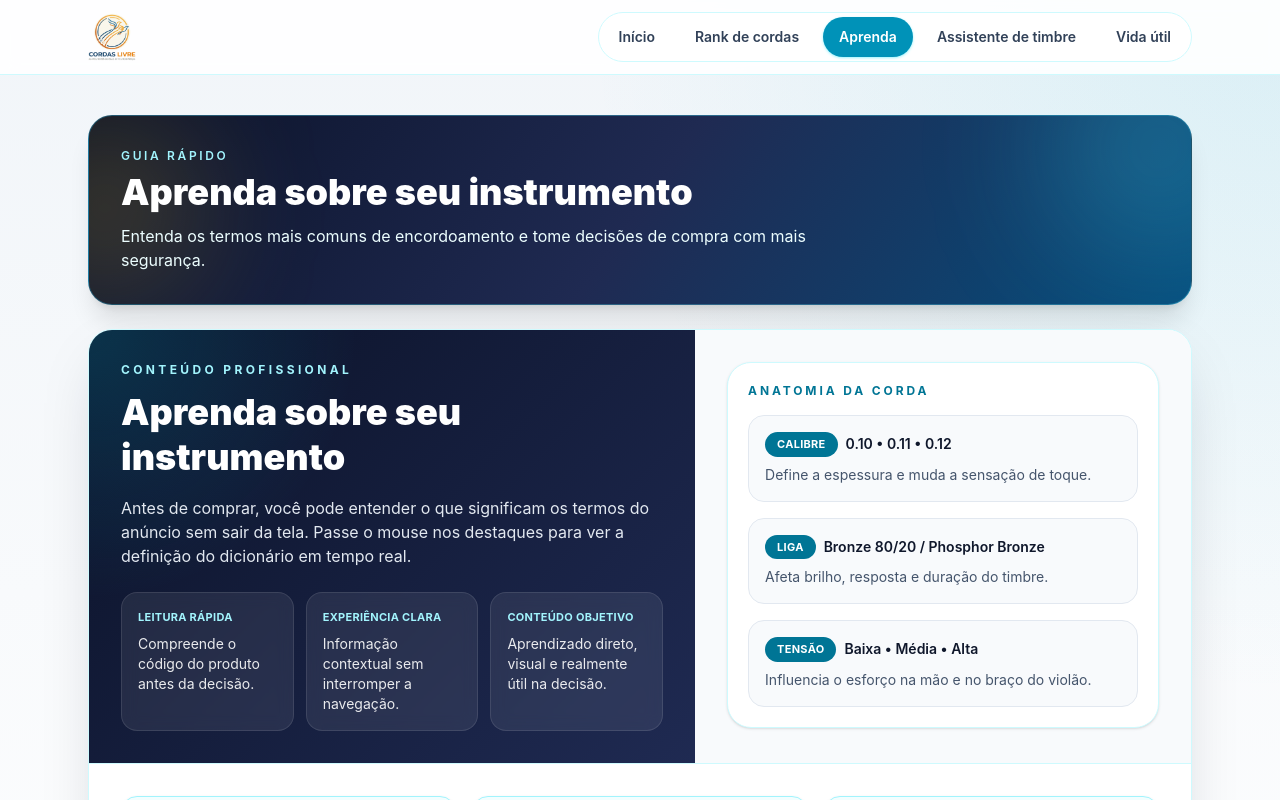
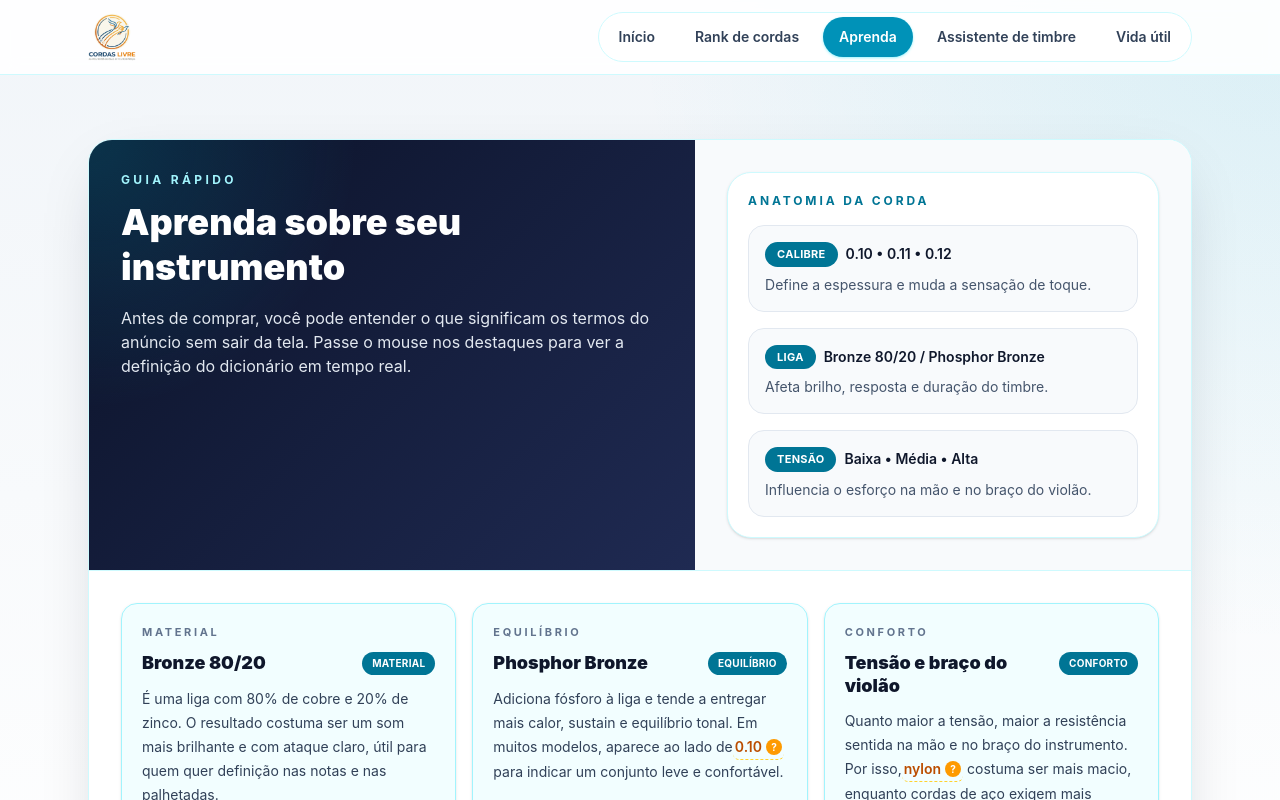
Before and after one commit to LucasEduardo2002/CordasLivre-front-end, a React (Vite) app: page /aprenda in a window 1280 px wide. Shown: the top 800 px of the page. Built offline with nearby package versions, Linux system fonts and the light colour scheme.

Commit message:
feat: atualiza seção de conteúdo na página AprendaInstrumento para simplificação e clareza

```diff
--- a/src/components/AprendaInstrumento.tsx
+++ b/src/components/AprendaInstrumento.tsx
@@ -88,27 +88,12 @@ export function AprendaInstrumento() {
     >
       <div className="grid gap-0 lg:grid-cols-[1.1fr_0.9fr]">
         <div className="bg-[radial-gradient(circle_at_top_left,_rgba(6,182,212,0.2),_transparent_36%),linear-gradient(135deg,_rgba(11,18,40,1),_rgba(31,42,82,1))] p-6 text-white md:p-8">
-          <p className="text-xs font-bold uppercase tracking-[0.28em] text-cyan-200">Conteúdo profissional</p>
+          <p className="text-xs font-bold uppercase tracking-[0.28em] text-cyan-200">Guia Rápido</p>
           <h3 className="mt-3 text-2xl font-black leading-tight md:text-4xl">Aprenda sobre seu instrumento</h3>
           <p className="mt-4 max-w-2xl text-sm text-slate-200 md:text-base">
             Antes de comprar, você pode entender o que significam os termos do anúncio sem sair da tela. Passe o mouse nos
             destaques para ver a definição do dicionário em tempo real.
           </p>
-
-          <div className="mt-6 grid gap-3 sm:grid-cols-3">
-            <div className="rounded-2xl border border-white/10 bg-white/8 p-4 backdrop-blur">
-              <p className="text-[11px] font-bold uppercase tracking-wide text-cyan-200">Leitura rápida</p>
-              <p className="mt-2 text-sm text-white/90">Compreende o código do produto antes da decisão.</p>
-            </div>
-            <div className="rounded-2xl border border-white/10 bg-white/8 p-4 backdrop-blur">
-              <p className="text-[11px] font-bold uppercase tracking-wide text-cyan-200">Experiência clara</p>
-              <p className="mt-2 text-sm text-white/90">Informação contextual sem interromper a navegação.</p>
-            </div>
-            <div className="rounded-2xl border border-white/10 bg-white/8 p-4 backdrop-blur">
-              <p className="text-[11px] font-bold uppercase tracking-wide text-cyan-200">Conteúdo objetivo</p>
-              <p className="mt-2 text-sm text-white/90">Aprendizado direto, visual e realmente útil na decisão.</p>
-            </div>
-          </div>
         </div>
 
         <div className="bg-slate-50 p-6 md:p-8">
--- a/src/pages/LearnPage.tsx
+++ b/src/pages/LearnPage.tsx
@@ -3,16 +3,6 @@ import { AprendaInstrumento } from '../components/AprendaInstrumento';
 export function LearnPage() {
   return (
     <main className="mx-auto w-full max-w-6xl px-4 py-6 md:px-6 md:py-10">
-      <section className="cl-fade-up relative overflow-hidden rounded-3xl border border-cyan-300/30 bg-[linear-gradient(125deg,_rgba(11,18,40,1),_rgba(31,42,82,1),_rgba(6,78,125,1))] p-6 text-white shadow-xl md:p-8">
-        <div className="pointer-events-none absolute -right-20 -top-20 h-56 w-56 rounded-full bg-cyan-300/20 blur-3xl" />
-        <div className="pointer-events-none absolute -left-20 bottom-0 h-48 w-48 rounded-full bg-amber-300/20 blur-3xl" />
-        <p className="relative z-10 text-xs font-semibold uppercase tracking-[0.22em] text-cyan-200">Guia rápido</p>
-        <h1 className="relative z-10 mt-2 text-3xl font-black md:text-4xl">Aprenda sobre seu instrumento</h1>
-        <p className="relative z-10 mt-3 max-w-3xl text-sm text-cyan-50 md:text-base">
-          Entenda os termos mais comuns de encordoamento e tome decisões de compra com mais segurança.
-        </p>
-      </section>
-
       <AprendaInstrumento />
     </main>
   );
```
